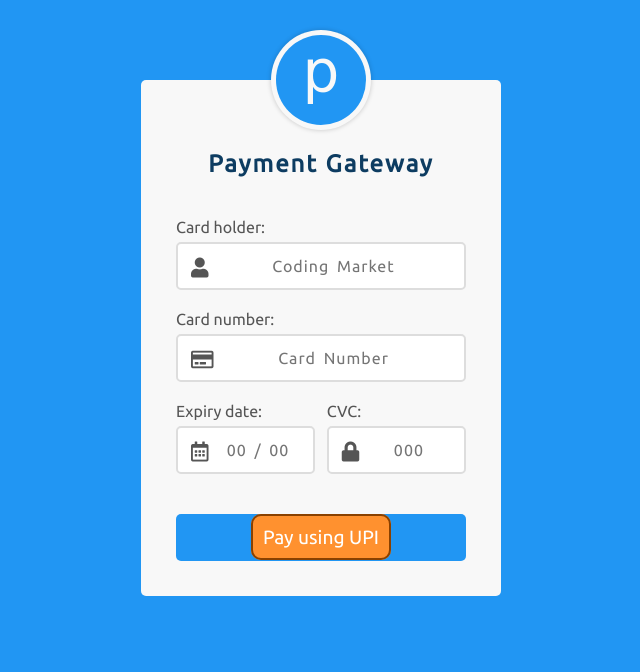
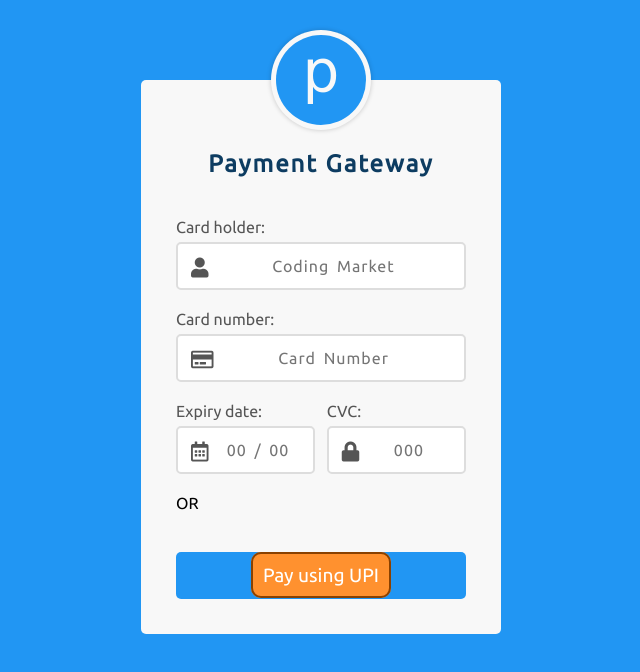
Before and after one commit to atanusaha123/cheakoutform, a plain HTML site: page index.html in a window 1280 px wide. Shown: the whole page, without its empty margins (319-959 px from the left). Drawn offline with nearby package versions, Linux system fonts and the light colour scheme; a web font is replaced by a local one.

Commit message:
Update index.html

```diff
--- a/index.html
+++ b/index.html
@@ -42,6 +42,9 @@
           <i class="fas fa-lock"></i>
         </div>
       </div>
+       <div>
+		     OR
+      </div>
 
 
 	    <div class="btn">
```
